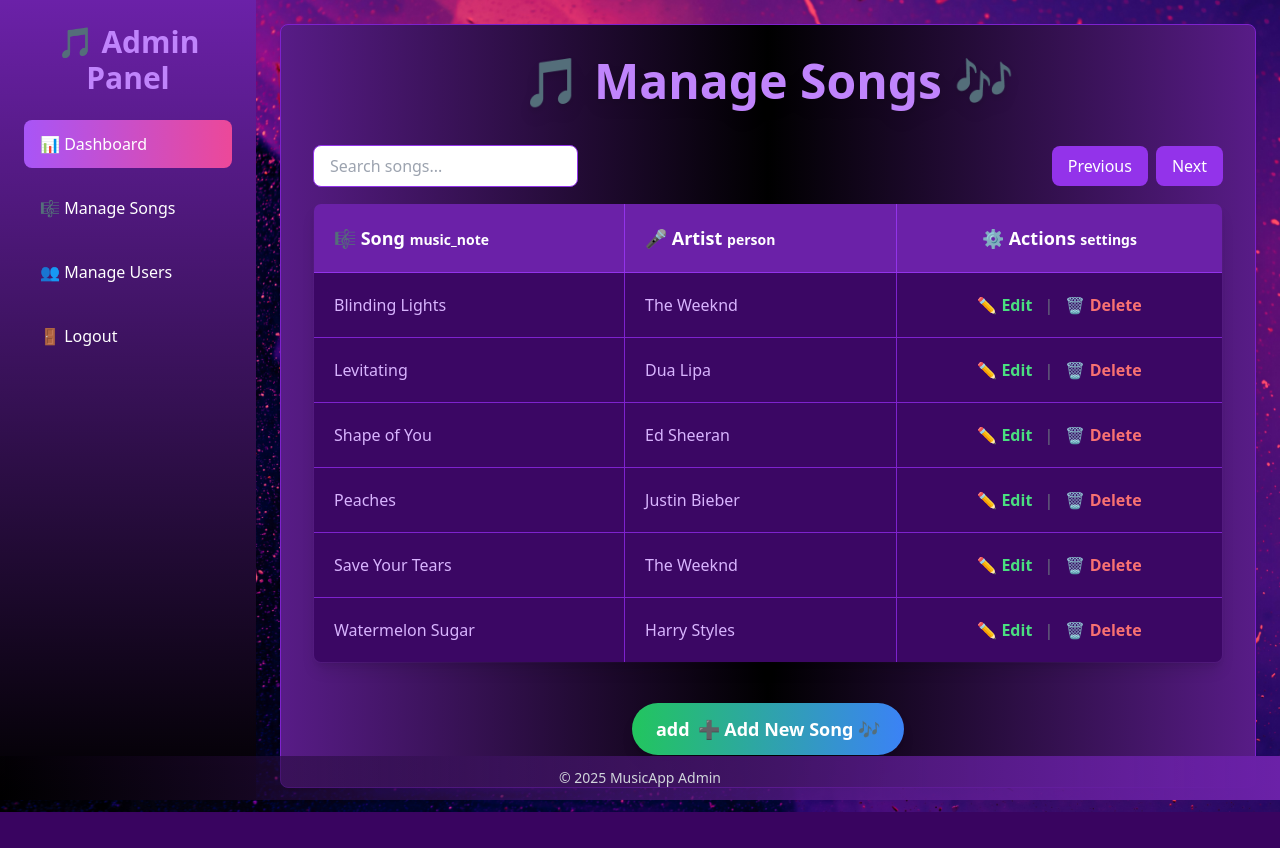
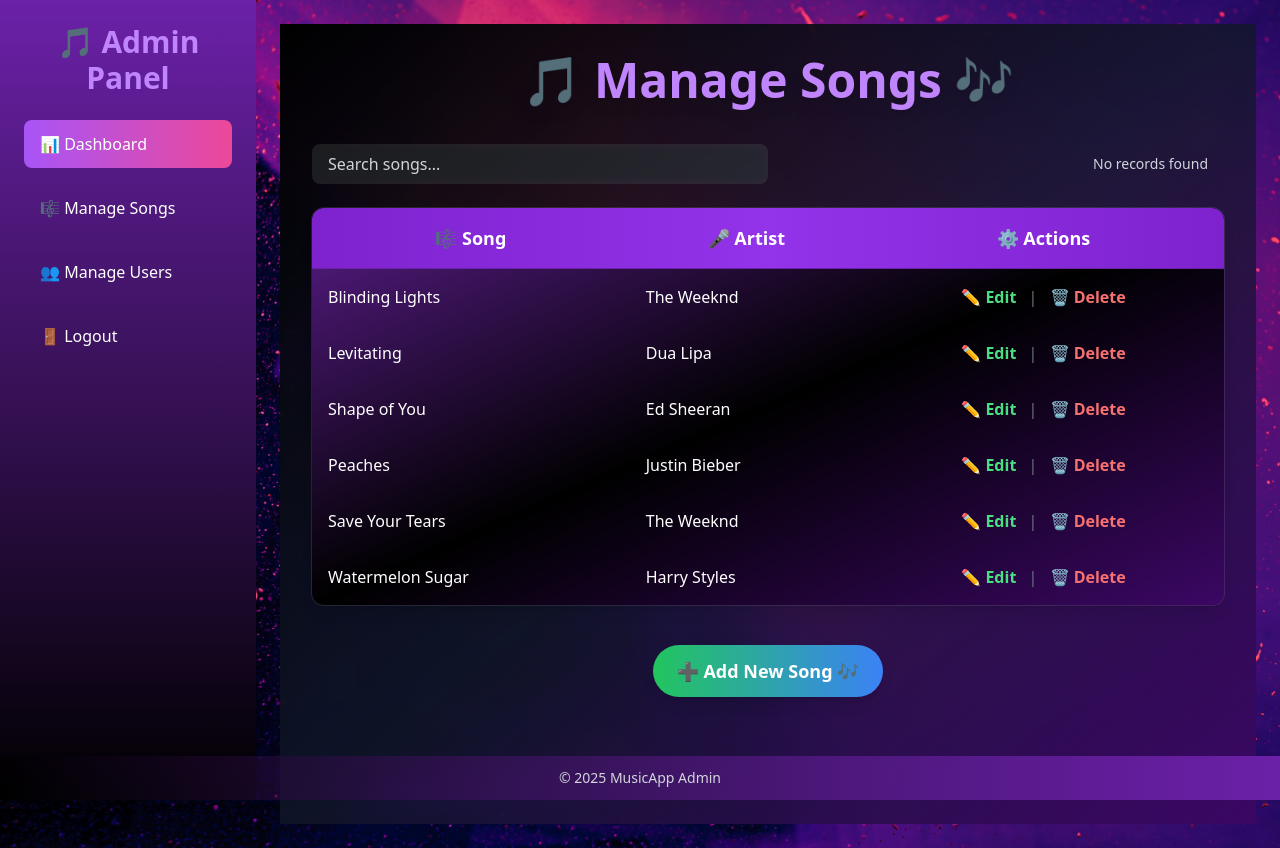
Before and after one commit to BoradDenish/django_music_app, a Django app: page /a/songs in a window 1280 px wide. Before the commit the page ends 812 px from the top, so only its background shows below. Run offline with Django 5.2, Linux system fonts and the light colour scheme; some libraries are stand-ins or nearby versions.

Commit message:
change in users and songs manage pages

```diff
--- a/templates/admin/songs/admin_songs.html
+++ b/templates/admin/songs/admin_songs.html
@@ -3,47 +3,65 @@
 {% block title %}Manage Songs{% endblock %}
 
 {% block content %}
-<div class="max-w-7xl mx-auto p-8 bg-gradient-to-r from-purple-900 via-black to-purple-900 text-white rounded-lg shadow-xl border border-purple-700">
+<div class="min-h-screen p-8 bg-gradient-to-br from-black via-gray-900/80 to-purple-950 text-white backdrop-blur-lg">
+
     <h1 class="text-4xl md:text-5xl font-extrabold text-center mb-10 text-purple-400 drop-shadow-lg">
         🎵 Manage Songs 🎶
     </h1>
 
-    <div class="flex justify-between items-center mb-4">
-        <input type="text" placeholder="Search songs..." class="px-4 py-2 border border-purple-600 rounded-lg focus:outline-none focus:ring-2 focus:ring-purple-500">
-        <div class="flex gap-2">
-            <button class="px-4 py-2 bg-purple-600 text-white rounded-lg hover:bg-purple-500">Previous</button>
-            <button class="px-4 py-2 bg-purple-600 text-white rounded-lg hover:bg-purple-500">Next</button>
+    <!-- Search and Pagination Controls -->
+    <div class="flex justify-between items-center mb-6">
+        <!-- Search Input -->
+        <input type="text" placeholder="Search songs..."
+               class="w-full md:w-1/2 px-4 py-2 bg-white/10 text-white placeholder-gray-300 rounded-lg backdrop-blur-sm focus:outline-none focus:ring-2 focus:ring-purple-500">
+
+        <!-- Pagination Controls -->
+        <div class="flex gap-4 items-center">
+            <!-- Total Records Display -->
+            <div class="text-sm text-gray-300">
+                {% if songs.paginator.count > 0 %}
+                    Showing {{ songs.start }} to {{ songs.end }} of {{ songs.paginator.count }} records
+                {% else %}
+                    No records found
+                {% endif %}
+            </div>
+
+            <!-- Previous and Next Pagination Buttons -->
+            <div class="flex gap-2">
+                {% if songs.has_previous %}
+                <a href="?page={{ songs.previous_page_number }}" class="px-4 py-2 bg-purple-600 text-white rounded-lg hover:bg-purple-500 transition">
+                    Previous
+                </a>
+                {% endif %}
+
+                {% if songs.has_next %}
+                <a href="?page={{ songs.next_page_number }}" class="px-4 py-2 bg-purple-600 text-white rounded-lg hover:bg-purple-500 transition">
+                    Next
+                </a>
+                {% endif %}
+            </div>
         </div>
     </div>
 
-    <div class="overflow-x-auto rounded-lg shadow-lg">
-        <table class="w-full text-left border-collapse border border-purple-700 rounded-lg overflow-hidden">
+    <!-- Songs Table -->
+    <div class="overflow-hidden rounded-xl shadow-lg ring-1 ring-white/10 backdrop-blur-md">
+        <table class="w-full bg-gradient-to-br from-purple-900 via-black to-purple-950 text-white rounded-xl overflow-hidden">
             <thead>
-                <tr class="bg-purple-800 text-white text-lg">
-                    <th class="p-4 md:p-5 border border-purple-600">
-                        🎼 Song <span class="material-icons text-sm align-middle">music_note</span>
-                    </th>
-                    <th class="p-4 md:p-5 border border-purple-600">
-                        🎤 Artist <span class="material-icons text-sm align-middle">person</span>
-                    </th>
-                    <th class="p-4 md:p-5 border border-purple-600 text-center">
-                        ⚙️ Actions <span class="material-icons text-sm align-middle">settings</span>
-                    </th>
+                <tr class="bg-gradient-to-r from-purple-700 via-purple-600 to-purple-700 text-white text-lg">
+                    <th class="p-4 border-b border-purple-800">🎼 Song</th>
+                    <th class="p-4 border-b border-purple-800">🎤 Artist</th>
+                    <th class="p-4 text-center border-b border-purple-800">⚙️ Actions</th>
                 </tr>
             </thead>
             <tbody>
                 {% for song in songs %}
-                <tr class="bg-purple-950 hover:bg-purple-800 hover:scale-105 transition duration-300">
-                    <td class="p-4 md:p-5 border border-purple-700 text-purple-300 font-medium">{{ song.title }}</td>
-                    <td class="p-4 md:p-5 border border-purple-700 text-purple-300 font-medium">{{ song.artist }}</td>
-                    <td class="p-4 md:p-5 border border-purple-700 text-center">
-                        <a href="#" class="text-green-400 hover:text-green-300 font-semibold transition duration-200">
-                            ✏️ Edit
-                        </a>
+                <tr class="hover:bg-purple-800 transition-all duration-300">
+                    <td class="p-4 font-medium">{{ song.title }}</td>
+                    <td class="p-4 font-medium">{{ song.artist }}</td>
+                    <td class="p-4 text-center">
+                        <a href="#" class="text-green-400 hover:text-green-300 font-semibold transition">✏️ Edit</a>
                         <span class="text-gray-500 mx-2">|</span>
-                        <a href="#" class="text-red-400 hover:text-red-300 font-semibold transition duration-200">
-                            🗑️ Delete
-                        </a>
+                        <a href="#" class="text-red-400 hover:text-red-300 font-semibold transition">🗑️ Delete</a>
                     </td>
                 </tr>
                 {% empty %}
@@ -57,9 +75,10 @@
         </table>
     </div>
 
+    <!-- Add New Song Button -->
     <div class="text-center mt-10">
-        <a href="#" class="inline-flex items-center gap-2 px-6 py-3 bg-gradient-to-r from-green-500 to-blue-500 hover:from-green-400 hover:to-blue-400 rounded-full shadow-lg text-white font-bold text-lg transition duration-300 transform hover:scale-110">
-            <span class="material-icons">add</span> ➕ Add New Song 🎶
+        <a href="#" class="inline-flex items-center gap-2 px-6 py-3 bg-gradient-to-r from-green-500 to-blue-500 hover:from-green-400 hover:to-blue-400 rounded-full shadow-lg text-white font-bold text-lg transition transform hover:scale-110">
+            ➕ Add New Song 🎶
         </a>
     </div>
 </div>
```
Also changed, not shown: templates/admin/users/admin_users.html (+49 -32 lines).
